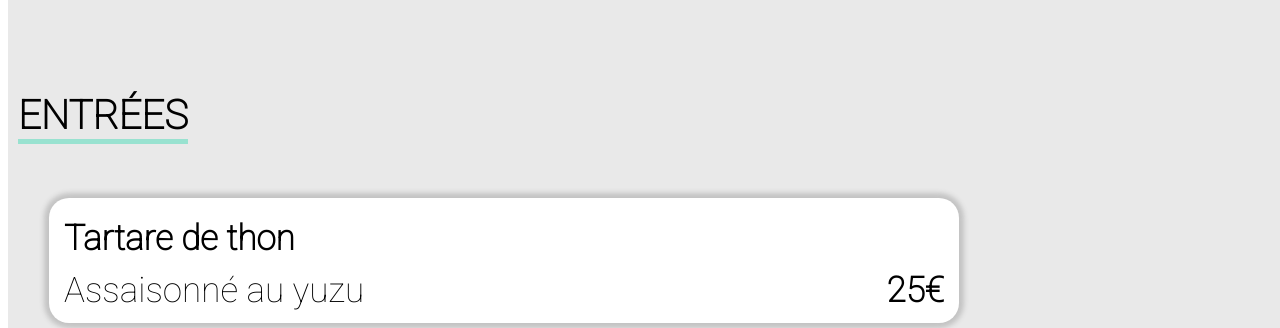
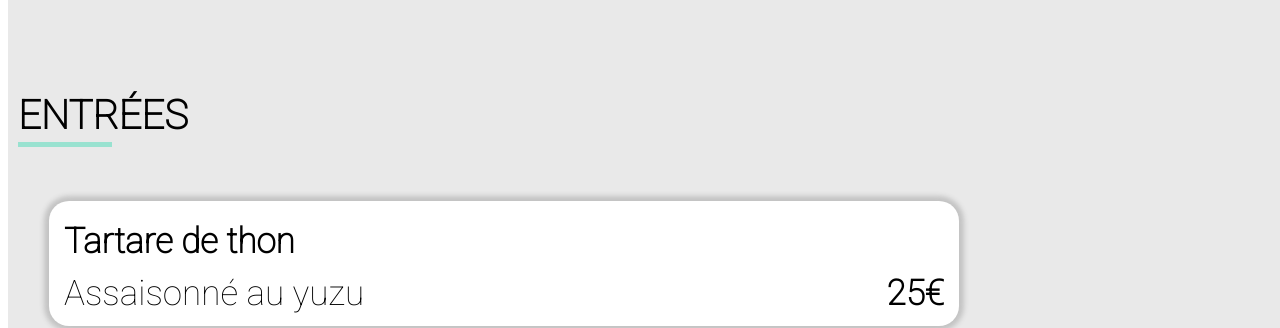
Before and after one commit to Cynthia-co/COLINCYNTHIA_-_29072021, a website: page delicedessens.html in a window 1280 px wide. Shown: the part 664-992 px from the top of the page. Drawn offline with Linux system fonts and the light colour scheme; a web font is replaced by a local one.

Commit message:
trait vert

```diff
--- a/sass/Utils/_mixins.scss
+++ b/sass/Utils/_mixins.scss
@@ -15,10 +15,6 @@
   box-shadow: 5px 5px 0px 0px #c3c3c3;
 }
 
-@mixin underscore{
-  border-bottom: solid $color-tertiary 5px;
-
-}
 
 @mixin ingredients{
   background: $color-footer;
--- a/sass/base/_typography.scss
+++ b/sass/base/_typography.scss
@@ -34,10 +34,17 @@ h4{
     text-transform: uppercase;
     font-weight: bold;
     margin-top: 10px;
-    @include underscore;
+    // @include underscore;
     width: fit-content;
     font-size: 40px;
     margin-left: 10px;
+    &::after{
+        content:"";
+        border-bottom: 5px solid $color-tertiary;
+        width: 94px;
+        display: block;
+        padding-top: 3px;
+    }
 }
 
 h5, .price{
```
Also changed, not shown: css/main.css, 1 other file.
